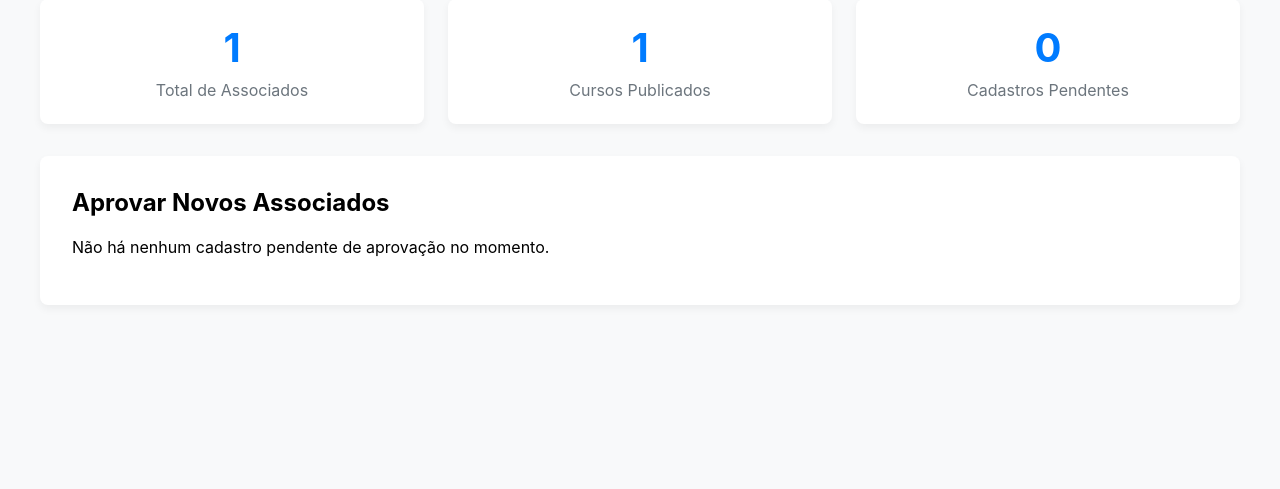
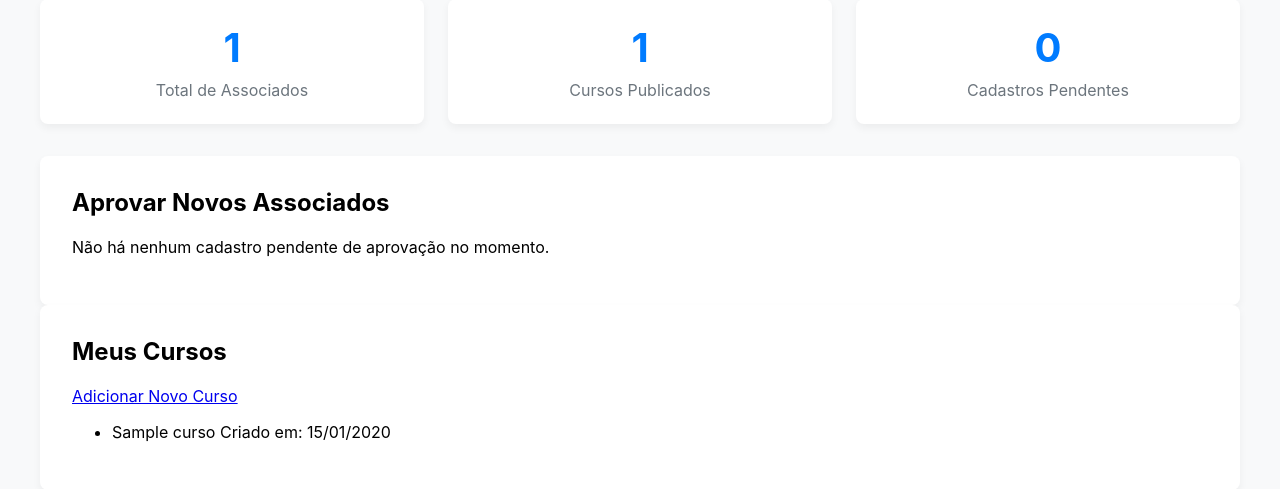
Before and after one commit to leobrda/coursePlatform, a Django app: page /cursos/meu-painel-instrutor/ in a window 1280 px wide. Shown: the part 207-696 px from the top of the page. Run offline with Django 5.2, Linux system fonts and the light colour scheme; a user stored in the database is signed in; tables that the repository leaves empty hold one stand-in row (values such as "Sample post").

Commit message:
feat(dashboard): Add course creation functionality to instructor panel

```diff
--- a/cursos/templates/cursos/painel_instrutor.html
+++ b/cursos/templates/cursos/painel_instrutor.html
@@ -95,6 +95,28 @@
                 <p>Não há nenhum cadastro pendente de aprovação no momento.</p>
             {% endif %}
         </div>
+
+        <div class="management-section">
+            <div class="section-header">
+                <h2>Meus Cursos</h2>
+                <a href="{% url 'cursos:criar_curso' %}" class="btn">Adicionar Novo Curso</a>
+            </div>
+            {% if cursos %}
+                <ul class="item-list">
+                    {% for curso in cursos %}
+                        <li class="item">
+                            <div class="item-details">
+                                <span class="name">{{ curso.titulo }}</span>
+                                <span class="meta">Criado em: {{ curso.data_criacao|date:"d/m/Y" }}</span>
+                            </div>
+                            <!-- Futuramente, podemos adicionar um botão de "Editar" aqui -->
+                        </li>
+                    {% endfor %}
+                </ul>
+            {% else %}
+                <p>Você ainda não criou nenhum curso.</p>
+            {% endif %}
+        </div>
     </main>
 
 </body>
--- a/cursos/views.py
+++ b/cursos/views.py
@@ -222,12 +222,14 @@ def painel_instrutor(request):
     total_cursos = Curso.objects.filter(organizacao=organizacao).count()
 
     associados_pendentes = Associado.objects.filter(organizacao=organizacao, aprovado=False)
+    cursos_da_organizacao = Curso.objects.filter(organizacao=organizacao)
 
     context = {
         'organizacao': organizacao,
         'total_associados': total_associados,
         'total_cursos': total_cursos,
         'associados_pendentes': associados_pendentes,
+        'cursos': cursos_da_organizacao,
     }
 
     return render(request, 'cursos/painel_instrutor.html', context=context)
@@ -251,7 +253,7 @@ def aprovar_associado(request, pk_associado):
 @login_required
 def criar_curso(request):
     try:
-        organizacao = request.user.organizacao_dono
+        organizacao = Organizacao.objects.get(dono=request.user)
     except Organizacao.DoesNotExist:
         return HttpResponseForbidden("Você não tem permissão para criar cursos.")
 
```
Also changed, not shown: cursos/templates/cursos/curso_form.html (added, +49 -0 lines).
